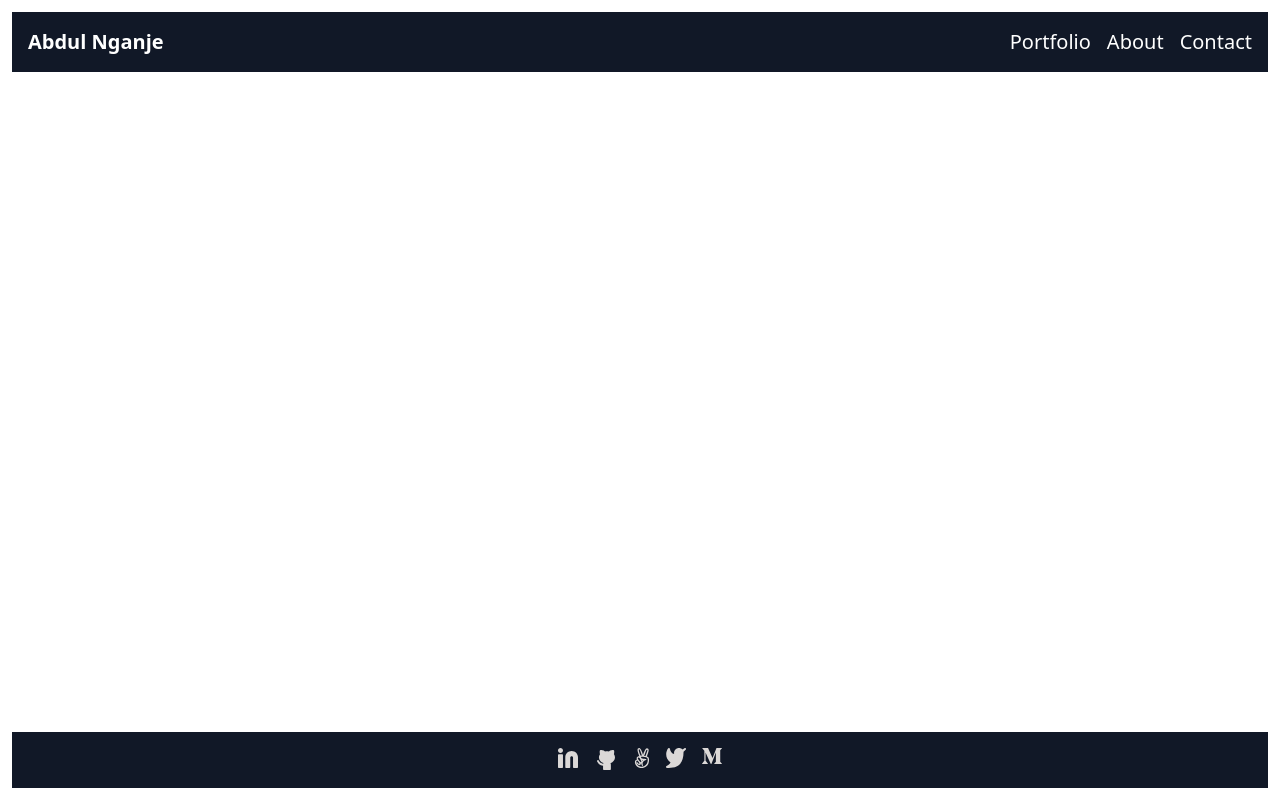
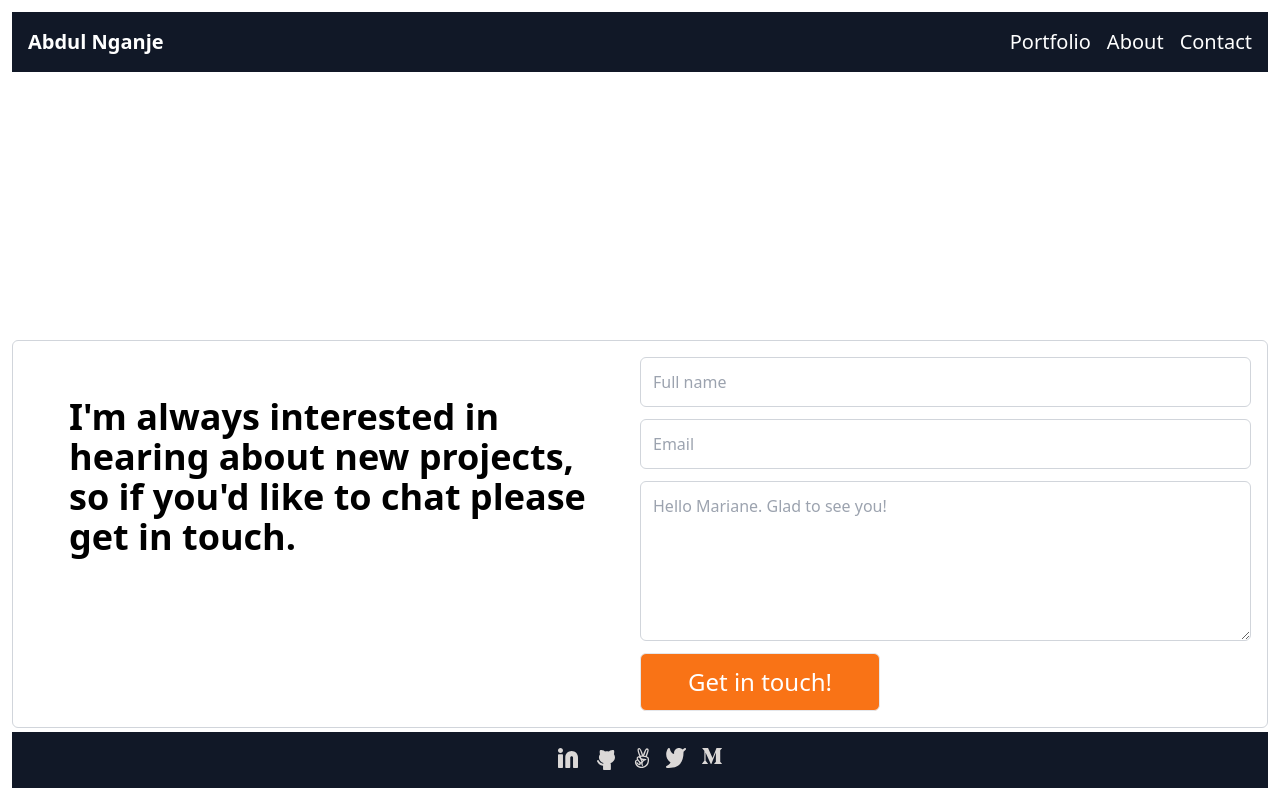
Before and after one commit to asnganje/portoflio-react, a React (Create React App) app: page / in a window 1280 px wide. Built offline with nearby package versions, Linux system fonts and the light colour scheme.

Commit message:
Added contact component

```diff
--- a/src/App.js
+++ b/src/App.js
@@ -1,14 +1,16 @@
+import Contact from "./components/Contact";
 import Footer from "./components/Footer";
 import Header from "./components/Header";
 
 const App = () => {
   return(
     <div className="flex flex-col min-h-screen">
-      <Header className="mb-auto"/>
+      <Header />
       <div className="flex-1">
 
       </div>
-      <Footer/>
+      <Contact/>
+      <Footer className="mt-auto" />
     </div>
   )
 }
--- /dev/null
+++ b/src/components/Contact.js
@@ -0,0 +1,30 @@
+const Contact = () => {
+    return(
+        <div className="flex flex-col sm:flex-row justify-between mx-3 mt-2 mb-1 border border-gray-300 rounded-md p-4">
+            <div className="flex-1 mb-4 sm:mb-0">
+                <h3 className="flex-grow text-4xl p-10 mr-3 font-semibold">
+                I'm always interested in hearing about new projects,
+                so if you'd like to chat please get in touch.
+                </h3>
+            </div>
+            <div className="flex-1" >
+                <form className="flex flex-col space-y-3">
+                    <input
+                    placeholder="Full name"
+                    className="border border-gray-300 rounded-md p-3 "
+                    />
+                    <input
+                    placeholder="Email"
+                    className="border border-gray-300 rounded-md p-3 "
+                    />
+                    <textarea
+                    placeholder="Hello Mariane. Glad to see you!"
+                    className="h-[20vh] border border-gray-300 rounded-md p-3 "
+                    />
+                    <button className="border rounded-md w-[30vh] bg-orange-500 p-3 text-white text-2xl hover:bg-orange-300">Get in touch!</button>
+                </form>
+            </div>
+        </div>
+    )
+}
+export default Contact;
--- a/src/components/Footer.js
+++ b/src/components/Footer.js
@@ -20,6 +20,7 @@ const Footer = () => {
     return(
         <footer className="bg-gray-900 py-4 mx-3 mb-3">
             <div className="container mx-auto flex justify-center">
+            <hr/>
                 <ul className="flex space-x-4">
                     {renderedSocials}
                 </ul>
```
